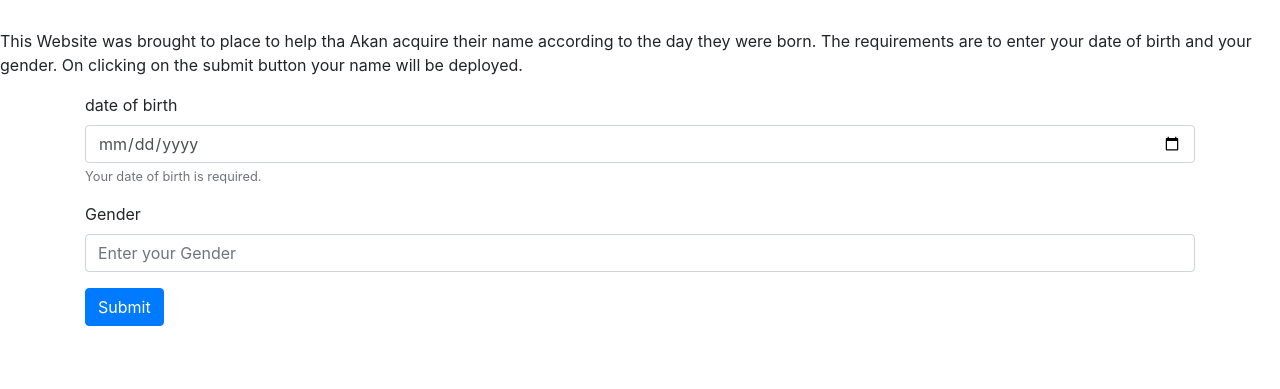
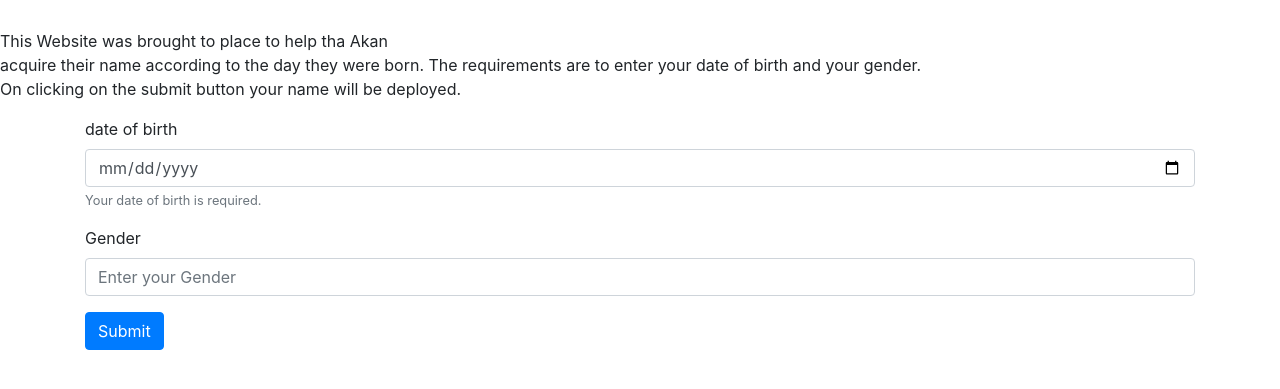
Before and after one commit to korasin/Akan-web, a plain HTML site: page index.html in a window 1280 px wide. Shown: the part 179-568 px from the top of the page. Drawn offline with nearby package versions, Linux system fonts and the light colour scheme.

Commit message:
Add inline element br

```diff
--- a/index.html
+++ b/index.html
@@ -12,8 +12,8 @@
     </head>
   <body>
       <h1 class="jumbotron text-center">Akan Website</h1>
-      <p>This Website was brought to place to help tha Akan acquire their name according to the day they were born.
-          The requirements are to enter your date of birth and your gender.
+      <p>This Website was brought to place to help tha Akan<br> acquire their name according to the day they were born.
+          The requirements are to enter your date of birth and your gender.<br>
           On clicking on the submit button your name will be deployed.
       </p>
 
```
